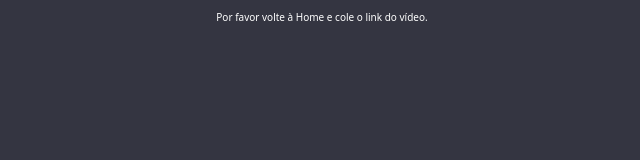
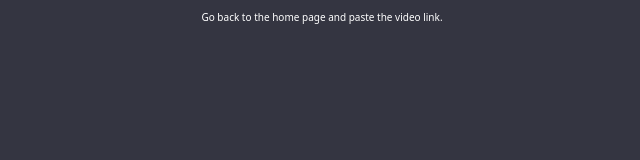
Before and after one commit to pedrofg890/lxthon_0days, a React (Create React App) app in the folder frontEnd/my-app/: page /quiz in a window 1280 px wide. Shown: the top 160 px of the page, without its empty margins (318-958 px from the left). Built offline with nearby package versions, Linux system fonts and the light colour scheme; no server answers.

Commit message:
Add QuizForm2 and QuizPage2 components; update .gitignore and settings.json

```diff
--- a/frontEnd/my-app/src/components/quiz/quizForm.jsx
+++ b/frontEnd/my-app/src/components/quiz/QuizForm2.jsx
@@ -1,6 +1,6 @@
 import React, { useState } from 'react';
 
-export default function QuizForm({ quiz, onSubmit }) {
+function QuizForm2({ quiz, onSubmit }) {
     const [answers, setAnswers] = useState({});
 
     const handleChange = (qid, idx) => {
@@ -46,3 +46,4 @@ export default function QuizForm({ quiz, onSubmit }) {
         </form>
     );
 }
+export default QuizForm2;
--- a/frontEnd/my-app/src/components/quiz/quizPage.jsx
+++ b/frontEnd/my-app/src/components/quiz/QuizPage2.jsx
@@ -1,11 +1,13 @@
-// components/quiz/quizPage.jsx
 import React, { useState, useEffect } from 'react';
-import { useSearchParams } from 'react-router-dom';
+import { useSearchParams, useNavigate } from 'react-router-dom';
 import { getQuizFromVideo } from '../../services/quizService';
-import QuizForm from './quizForm';
+import QuizForm2 from './QuizForm2';
+import '../../styles/GeneralButtom.css';
 
-export default function QuizPage() {
+
+function QuizPage2() {
     const [searchParams] = useSearchParams();
+    const navigate = useNavigate();
     const videoUrl     = searchParams.get('url') || '';
     const numQuestions = parseInt(searchParams.get('numQuestions') || '5', 10);
 
@@ -24,27 +26,33 @@ export default function QuizPage() {
     }, [videoUrl, numQuestions]);
 
     if (!videoUrl) {
-        return <p style={{ color: 'white', textAlign: 'center' }}>Por favor volte à Home e cole o link do vídeo.</p>;
+        return <p style={{ color: 'white', textAlign: 'center' }}>Go back to the home page and paste the video link.</p>;
     }
     if (loading) {
-        return <p style={{ color: 'white', textAlign: 'center' }}>Gerando quiz… isto pode demorar 20–30 segundos</p>;
+        return <p style={{ color: 'white', textAlign: 'center' }}>Generating quiz… this may take 20–30 seconds</p>;
     }
     if (error) {
         return <p style={{ color: 'red', textAlign: 'center' }}>{error}</p>;
     }
     if (!quiz) {
-        return null; // antes de disparar o fetch
+        return null;
     }
 
     return (
+
         <div style={{ maxWidth: 800, margin: '2rem auto', color: 'white' }}>
-            <QuizForm
+            <button className="generalButton" style={{ margin: 0 }} onClick={() => navigate('/')}>Back to Home</button>
+            <QuizForm2
                 quiz={quiz}
                 onSubmit={(answers) => {
                     console.log('Respostas submetidas:', answers);
-                    // aqui podes dar feedback
                 }}
             />
+
+
         </div>
     );
 }
+
+
+export default QuizPage2;
--- a/frontEnd/my-app/src/pages/Quiz.js
+++ b/frontEnd/my-app/src/pages/Quiz.js
@@ -1,12 +1,11 @@
 import React from 'react';
-import QuizPage from "../components/quiz/quizPage";
+import QuizPage2 from '../components/quiz/QuizPage2';
 
 function Quiz() {
     return (
         <>
-            <QuizPage/>
+            <QuizPage2 />
         </>
-
     );
 }
 
```
Also changed, not shown: 1 other file (tests, documents, lock files or other folders).
